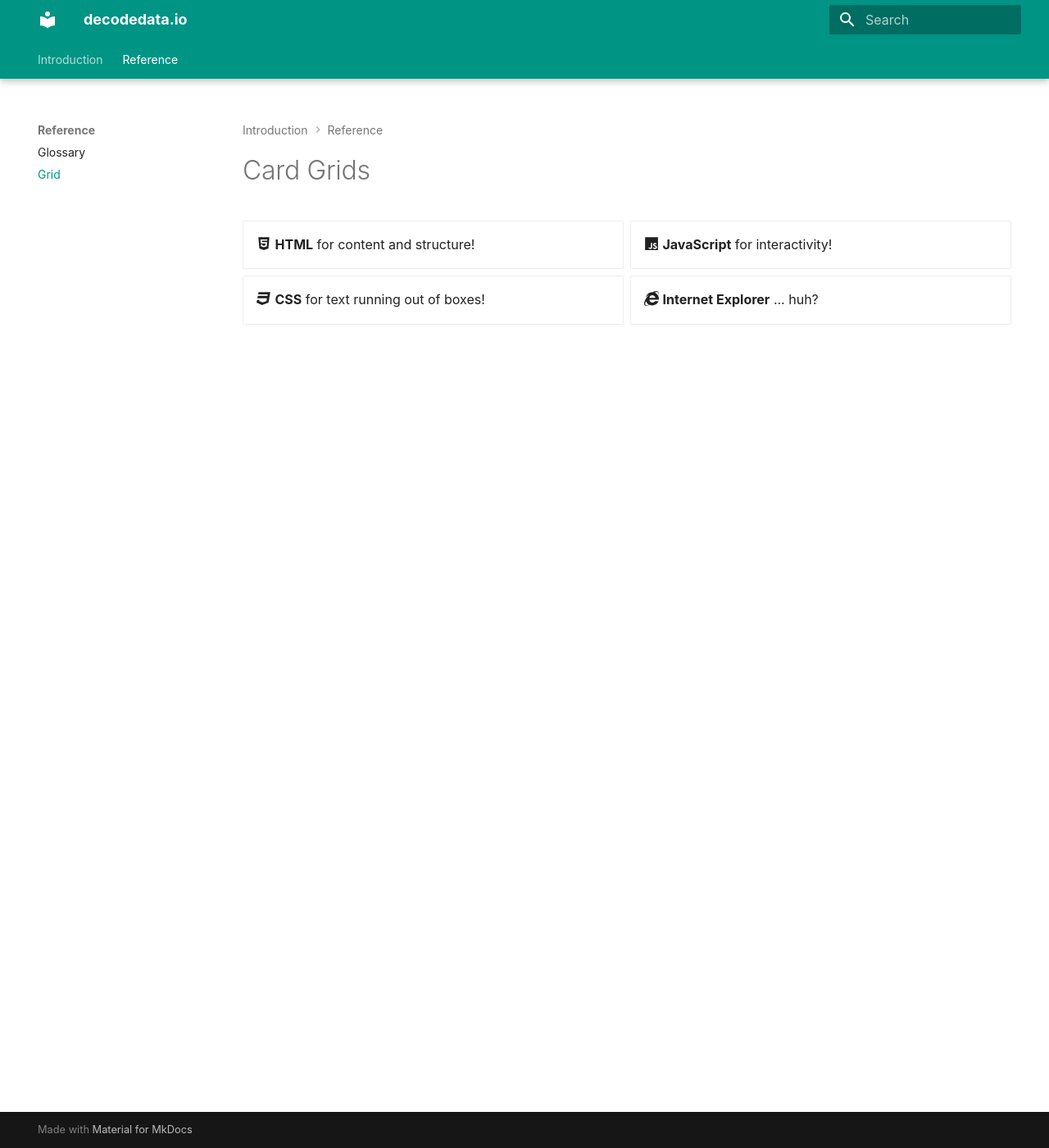
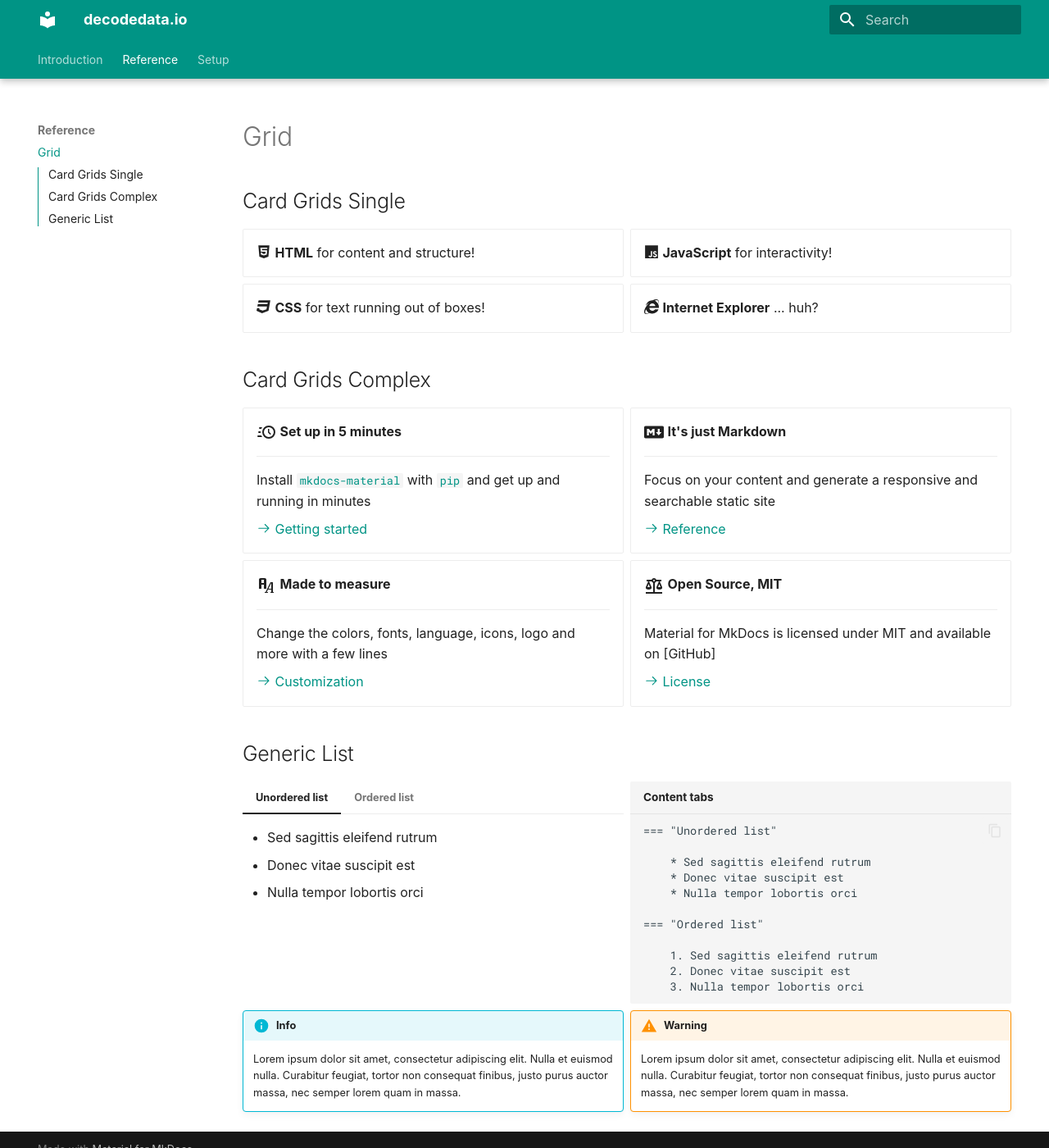
Before and after one commit to decodedataio/decodedataio.github.io, an MkDocs documentation site: the page built from docs/reference/grid.md, in a window 1280 px wide and 1400 px high. Shown: the whole window at 82% size. Built offline with MkDocs 1.6.1 and Material for MkDocs 9.7.7, drawn with Linux system fonts in a browser that asks for light colours; some web fonts are replaced.

````diff
--- a/docs/reference/grid.md
+++ b/docs/reference/grid.md
@@ -1,4 +1,4 @@
-# Card Grids
+## Card Grids Single
 
 <div class="grid cards" markdown>
 
@@ -8,3 +8,86 @@
 - :fontawesome-brands-internet-explorer: __Internet Explorer__ ... huh?
 
 </div>
+
+## Card Grids Complex
+<div class="grid cards" markdown>
+
+-   :material-clock-fast:{ .lg .middle } __Set up in 5 minutes__
+
+    ---
+
+    Install [`mkdocs-material`](#) with [`pip`](#) and get up and running in minutes
+
+    [:octicons-arrow-right-24: Getting started](#)
+
+-   :fontawesome-brands-markdown:{ .lg .middle } __It's just Markdown__
+
+    ---
+
+    Focus on your content and generate a responsive and searchable static site
+
+    [:octicons-arrow-right-24: Reference](#)
+
+-   :material-format-font:{ .lg .middle } __Made to measure__
+
+    ---
+
+    Change the colors, fonts, language, icons, logo and more with a few lines
+
+    [:octicons-arrow-right-24: Customization](#)
+
+-   :material-scale-balance:{ .lg .middle } __Open Source, MIT__
+
+    ---
+
+    Material for MkDocs is licensed under MIT and available on [GitHub]
+
+    [:octicons-arrow-right-24: License](#)
+
+</div>
+
+## Generic List
+
+<div class="grid" markdown>
+
+=== "Unordered list"
+
+    * Sed sagittis eleifend rutrum
+    * Donec vitae suscipit est
+    * Nulla tempor lobortis orci
+
+=== "Ordered list"
+
+    1. Sed sagittis eleifend rutrum
+    2. Donec vitae suscipit est
+    3. Nulla tempor lobortis orci
+
+
+``` title="Content tabs"
+=== "Unordered list"
+
+    * Sed sagittis eleifend rutrum
+    * Donec vitae suscipit est
+    * Nulla tempor lobortis orci
+
+=== "Ordered list"
+
+    1. Sed sagittis eleifend rutrum
+    2. Donec vitae suscipit est
+    3. Nulla tempor lobortis orci
+
+```
+
+!!! info
+
+    Lorem ipsum dolor sit amet, consectetur adipiscing elit. Nulla et euismod
+    nulla. Curabitur feugiat, tortor non consequat finibus, justo purus auctor
+    massa, nec semper lorem quam in massa.
+
+!!! warning
+
+    Lorem ipsum dolor sit amet, consectetur adipiscing elit. Nulla et euismod
+    nulla. Curabitur feugiat, tortor non consequat finibus, justo purus auctor
+    massa, nec semper lorem quam in massa.
+
+</div>
--- a/mkdocs.yml
+++ b/mkdocs.yml
@@ -14,7 +14,7 @@ theme:
     - content.code.copy
     - navigation.indexes
     - navigation.instant
-    - navigation.path
+    #- navigation.path
     - navigation.sections
     - navigation.tabs
     - navigation.tabs.sticky
@@ -22,19 +22,41 @@ theme:
     - navigation.tracking
     - toc.integrate
 
+
 plugins:
   - search
 
 nav:
   - Introduction: index.md
-  #- Products: products.md
   - Reference:
-    - Glossary: reference/glossary.md
     - Grid: reference/grid.md
+  - Setup:
+    - Social Cards: setup/social_cards.md
 
 markdown_extensions:
   - attr_list
   - md_in_html
+
+  # emoji
   - pymdownx.emoji:
       emoji_index: !!python/name:materialx.emoji.twemoji
       emoji_generator: !!python/name:materialx.emoji.to_svg
+
+  # admonition
+  - admonition
+  - pymdownx.details
+  - pymdownx.superfences
+
+  # code blocks
+  - pymdownx.highlight:
+      anchor_linenums: true
+      line_spans: __span
+      pygments_lang_class: true
+  - pymdownx.inlinehilite
+  - pymdownx.snippets
+  - pymdownx.superfences
+
+  # content tabs
+  - pymdownx.superfences
+  - pymdownx.tabbed:
+      alternate_style: true
````
Also changed, not shown: docs/reference/glossary.md (deleted, +0 -15 lines), docs/setup/social_cards.md (added, +1 -0 lines).
